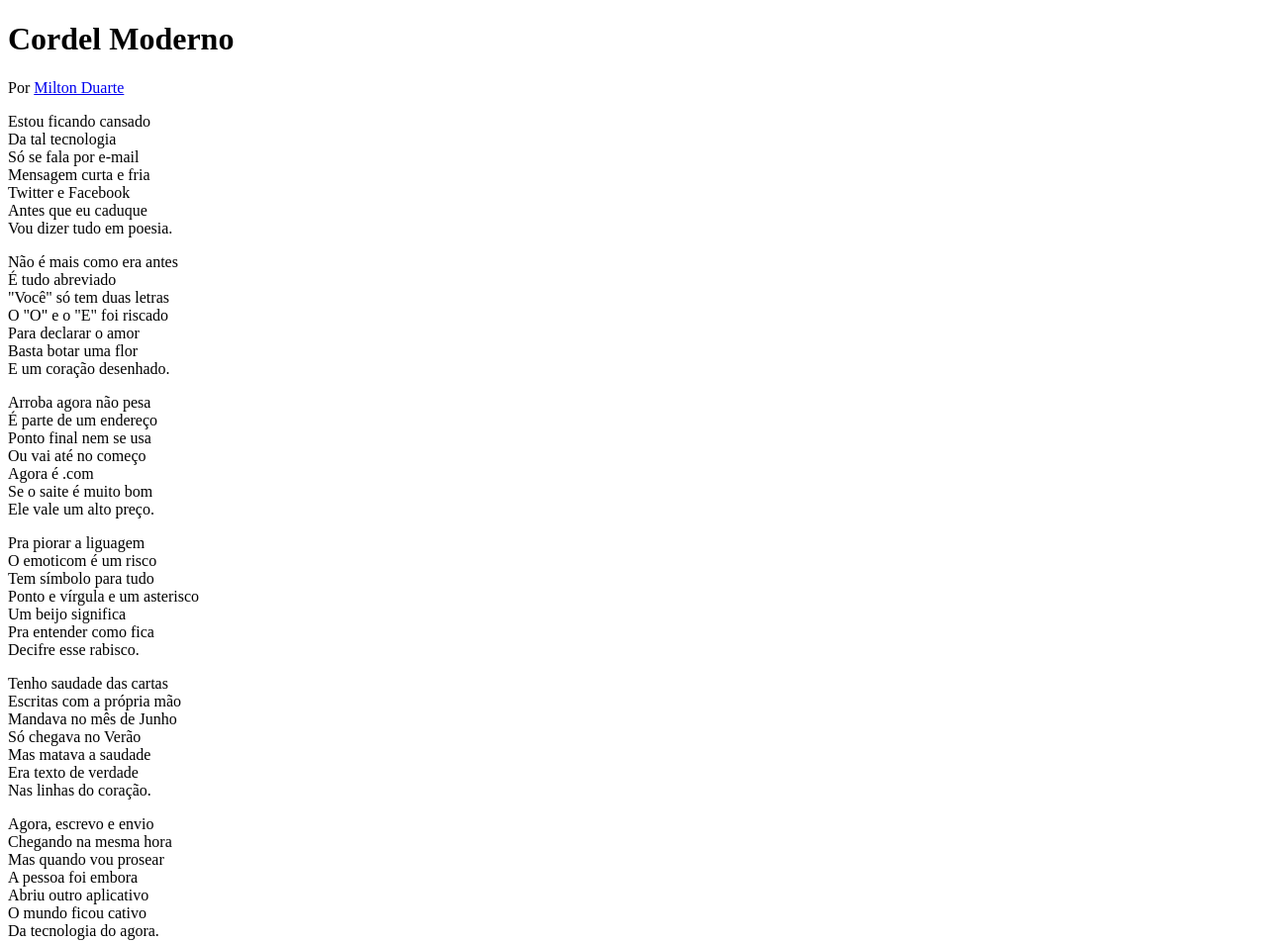
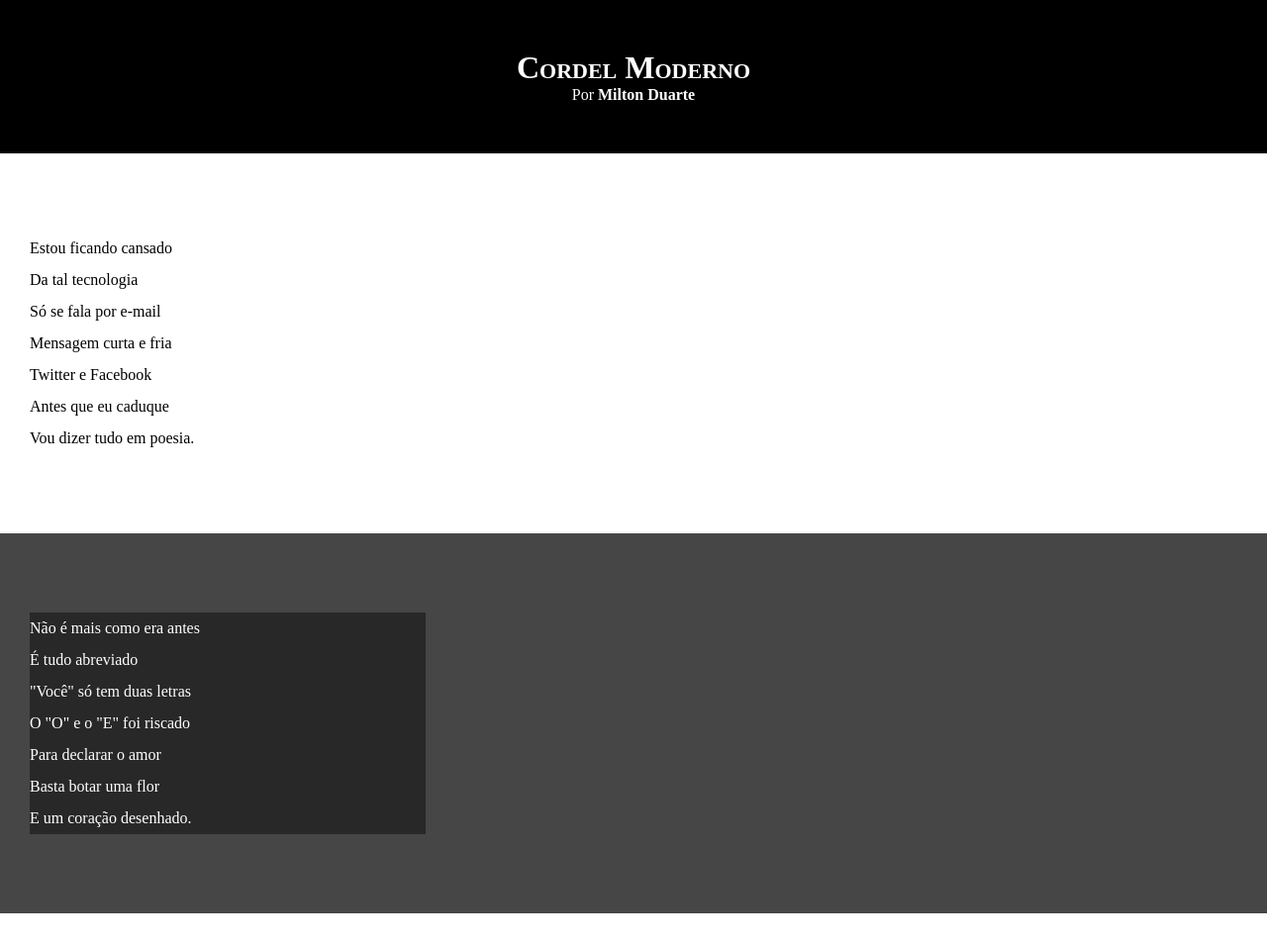
Before and after one commit to FAPAlexandre/html-css, a plain HTML site: page Modulo 3/desafio/index.html in a window 1280 px wide. Shown: the top 953 px of the page at 99% size. Drawn offline with Linux system fonts and the light colour scheme.

Commit message:
Atualizei estido dos textos e blocos

```diff
--- a/Modulo 3/desafio/estio/style.css
+++ b/Modulo 3/desafio/estio/style.css
@@ -1 +1,65 @@
 @charset "UTF-8";
+
+* {
+    margin: 0px;
+    padding: 0px;
+}
+
+html, body {
+    min-height: 100%;
+    background-color: darkgray;
+}
+
+header {
+    background-color: black;
+    color: white;
+    text-align: center;
+}
+
+header > h1 {
+    padding-top: 50px;
+    font-variant: small-caps;
+}
+
+header > p {
+    padding-bottom: 50px;
+}
+header a, footer a {
+    color: white;
+    text-decoration: none;
+    font-weight: bolder;
+}
+
+header a:hover, footer a:hover {
+    text-decoration: underline;
+}
+
+section {
+    padding-top: 10vh;
+    padding-bottom: 10vh;
+    line-height: 2em;
+    padding-left: 30px;
+}
+
+section.normal {
+    background-color: white;
+    color: black;
+}
+
+section.imagem {
+    background-color: rgb(71, 70, 70);
+    color: white;
+}
+
+section.imagem > p {
+    width: 400px;
+    background-color: rgba(0, 0, 0, 0.425);
+
+}
+
+footer {
+    background-color: black;
+    text-align: center;
+    color: white;
+    padding: 10px;
+}
--- a/Modulo 3/desafio/index.html
+++ b/Modulo 3/desafio/index.html
@@ -9,13 +9,15 @@
 </head>
 <body>
         <header>
-            <h1>Cordel Moderno</h1>
+            <h1>
+                Cordel Moderno
+            </h1>
             <p>
                 Por <a href="https://www.recantodasletras.com.br/poesias/3186743" target="_blank">Milton Duarte</a>
             </p>
         </header>
 
-    <section>
+    <section class="normal">
         <p>
             Estou ficando cansado<br>
             Da tal tecnologia<br>
@@ -29,7 +31,7 @@
 
 
 
-    <section>
+    <section class="imagem">
         <p>
             Não é mais como era antes<br>
             É tudo abreviado<br>
@@ -43,7 +45,7 @@
 
 
 
-    <section>
+    <section class="normal">
         <p>
             Arroba agora não pesa<br>
             É parte de um endereço<br>
@@ -67,7 +69,7 @@
 
 
 
-    <section>
+    <section class="imagem">
         <p>
             Tenho saudade das cartas<br>
             Escritas com a própria mão<br>
@@ -81,7 +83,7 @@
 
 
 
-    <section>
+    <section class="normal">
         <p>
             Agora, escrevo e envio<br>
             Chegando na mesma hora<br>
```
